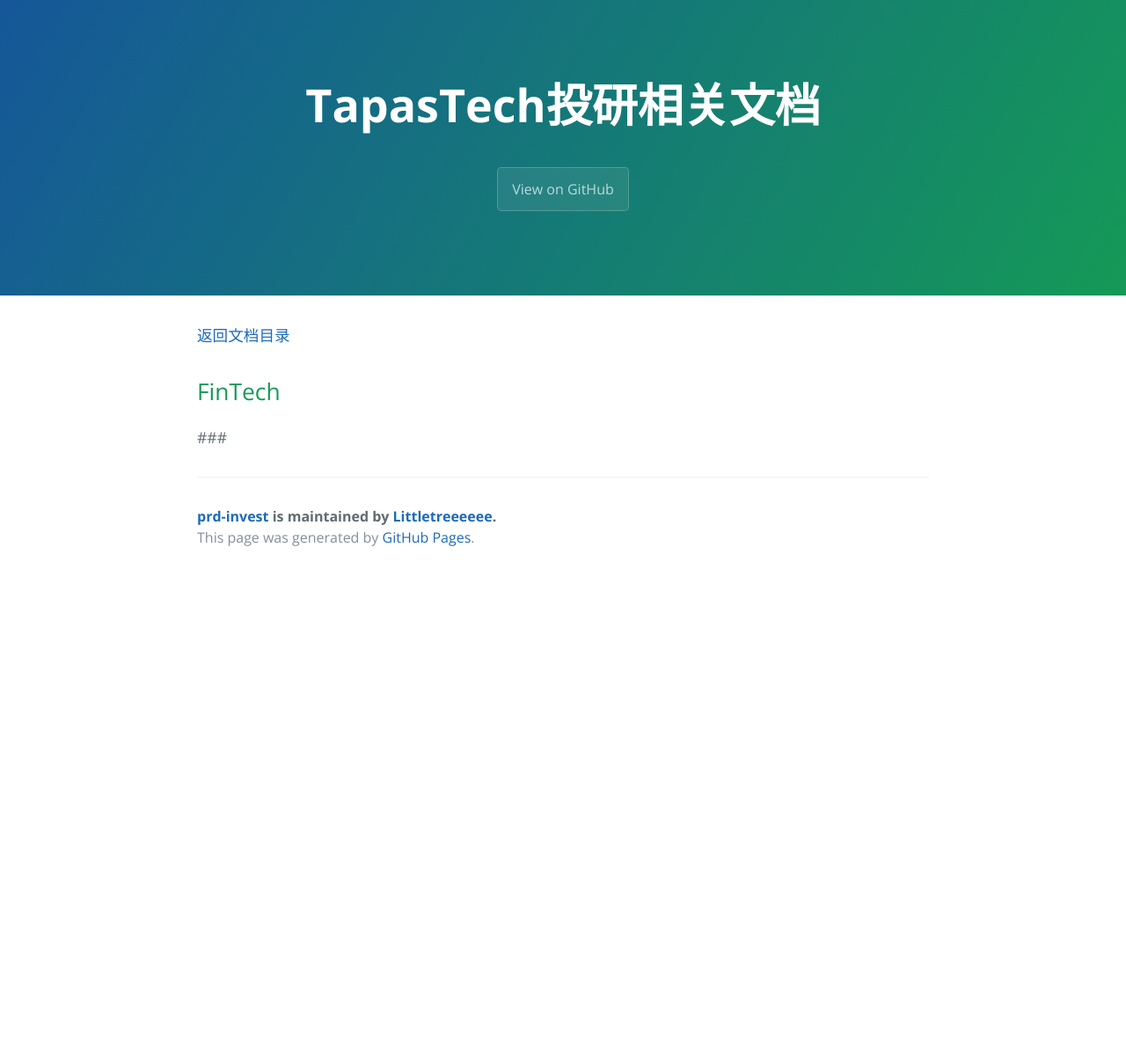
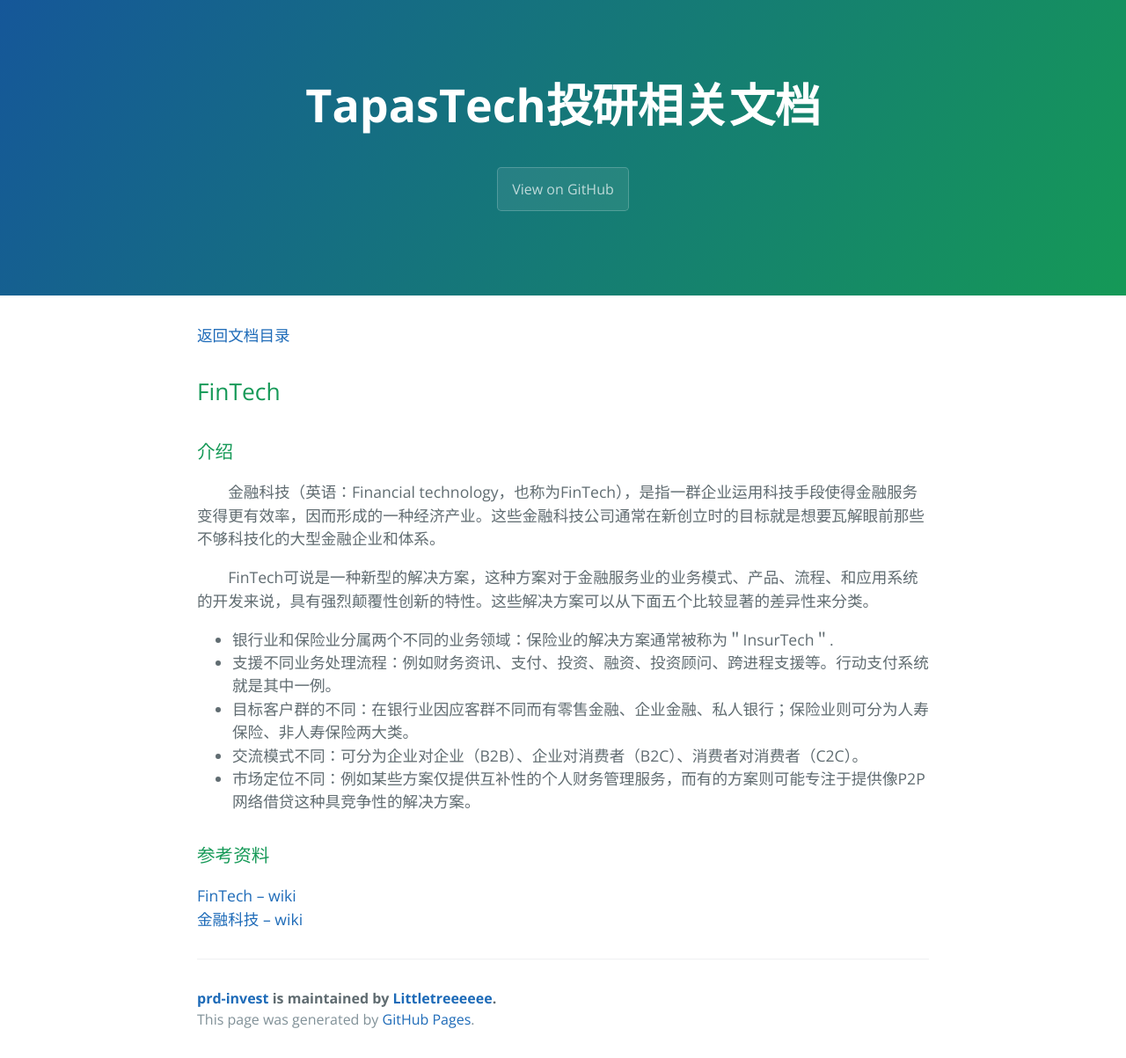
Before and after one commit to Littletreeeeee/prd-invest, a Jekyll site: the page built from documents/industry_analysis_fintech.md, in a window 1280 px wide. Shown: the whole page at 88% size. Built offline with Jekyll 4.4.1, drawn with Linux system fonts in a browser that asks for light colours; the repository's description, which GitHub fills in, is left out; before the commit the page ends 900 px from its top, so only the background shows below that.

Commit message:
change file names

```diff
--- a/documents/industry_analysis_fintech.md
+++ b/documents/industry_analysis_fintech.md
@@ -6,4 +6,18 @@ layout: default
 
 ## FinTech
 
-###
+### 介绍
+&emsp;&emsp;金融科技（英语：Financial technology，也称为FinTech），是指一群企业运用科技手段使得金融服务变得更有效率，因而形成的一种经济产业。这些金融科技公司通常在新创立时的目标就是想要瓦解眼前那些不够科技化的大型金融企业和体系。
+
+&emsp;&emsp;FinTech可说是一种新型的解决方案，这种方案对于金融服务业的业务模式、产品、流程、和应用系统的开发来说，具有强烈颠覆性创新的特性。这些解决方案可以从下面五个比较显著的差异性来分类。
+
+* 银行业和保险业分属两个不同的业务领域：保险业的解决方案通常被称为＂InsurTech＂.
+* 支援不同业务处理流程：例如财务资讯、支付、投资、融资、投资顾问、跨进程支援等。行动支付系统就是其中一例。
+* 目标客户群的不同：在银行业因应客群不同而有零售金融、企业金融、私人银行；保险业则可分为人寿保险、非人寿保险两大类。
+* 交流模式不同：可分为企业对企业（B2B）、企业对消费者（B2C）、消费者对消费者（C2C）。
+* 市场定位不同：例如某些方案仅提供互补性的个人财务管理服务，而有的方案则可能专注于提供像P2P网络借贷这种具竞争性的解决方案。
+
+### 参考资料
+
+[FinTech -- wiki](https://en.wikipedia.org/wiki/Financial_technology)
+[金融科技 -- wiki](https://zh.wikipedia.org/wiki/%E9%87%91%E8%9E%8D%E7%A7%91%E6%8A%80)
```
Also changed, not shown: documents/prd_invest_datav.md (added, +6 -0 lines), index.md (+2 -1 lines), documents/prd_invest_jubaoqa.md (renamed from documents/jubao_qa.md).
